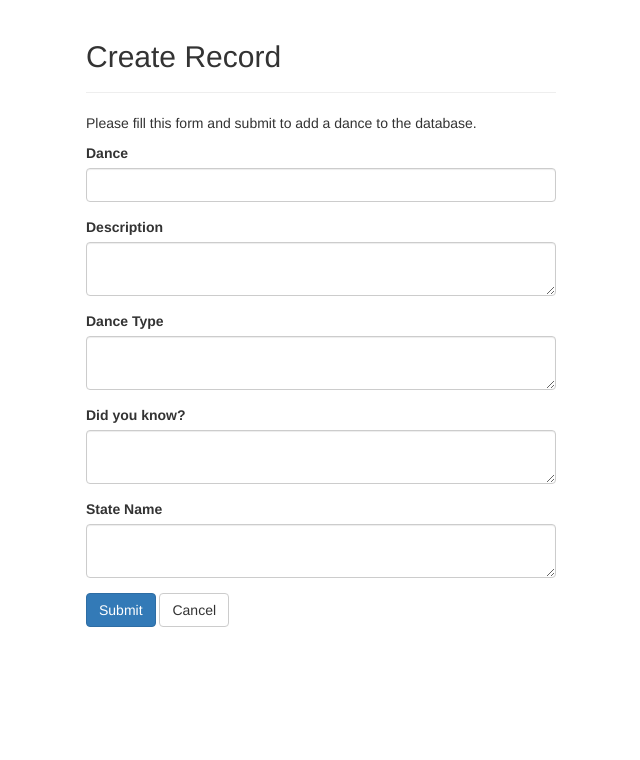
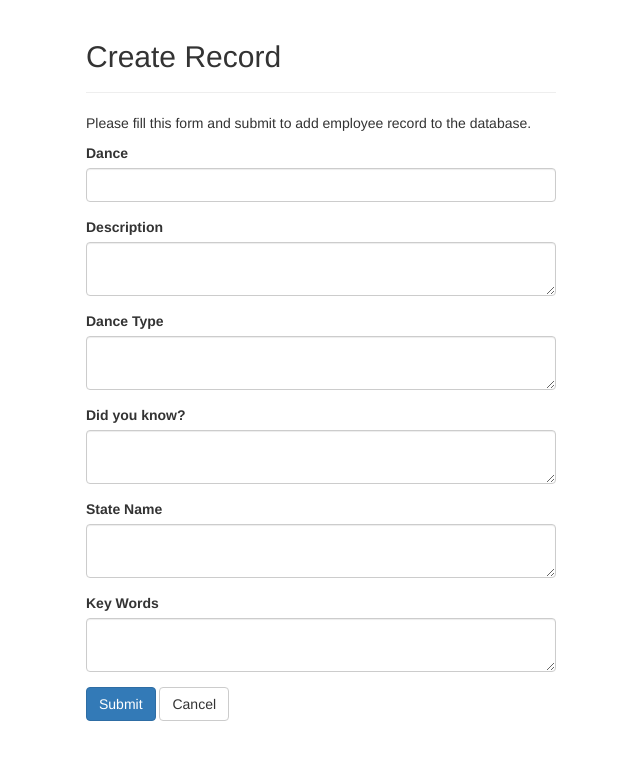
Before and after one commit to tarabudampati/cs321-abcd, a PHP site: page /create.php in a window 1280 px wide. Shown: the top 760 px of the page, without its empty margins (319-959 px from the left). Run offline with PHP 8.4, Linux system fonts and the light colour scheme.

Commit message:
Neels Create.php
Neels pull request was not working so I am doing it for him

```diff
--- a/create.php
+++ b/create.php
@@ -1,135 +1,296 @@
 <?php
+
 // Include config file
+
 require_once "config.php";
 
+
+
 // Define variables and initialize with empty values
-$name = $description = $type = $did_you_know =  $state_name =   "";
-$name_err = $description_err = $type_err = $did_you_know_err = $state_name_err =  "";
+
+$name = $description = $type = $did_you_know =  $state_name = $key_words =  "";
+
+$name_err = $description_err = $type_err = $did_you_know_err = $state_name_err = $key_words_err = "";
+
+
 
 // Processing form data when form is submitted
+
 if($_SERVER["REQUEST_METHOD"] == "POST"){
     // Validate name
+
     $input_name = trim($_POST["name"]);
+
     if(empty($input_name)){
+
         $name_err = "Please enter a name.";
+
     } elseif(!filter_var($input_name, FILTER_VALIDATE_REGEXP, array("options"=>array("regexp"=>"/^[a-zA-Z\s]+$/")))){
+
         $name_err = "Please enter a valid name.";
+
     } else{
+
         $name = $input_name;
+
     }
 
+
+
     // Validate description
+
     $input_description = trim($_POST["description"]);
+
     if(empty($input_description)){
+
         $description_err = "Please enter a description.";
+
+    } else{
+
+        $description = $input_description;
+
+    }
+/*
+    $input_description = trim($_POST["description"]);
+
+    if(empty($input_description)){
+
+        $description_err = "Please enter a description.";
+
     } elseif(!filter_var($input_description, FILTER_VALIDATE_REGEXP, array("options"=>array("regexp"=>"/^[a-zA-Z\s]+$/")))){
+
         $description_err = "Please enter a valid description.";
+
     } else{
+
         $description = $input_description;
+
     }
+    */
 
     // Validate type
+
     $input_type = trim($_POST["type"]);
+
     if(empty($input_type)){
+
         $type_err = "Please enter a type.";
+
     } else{
+
         $type = $input_type;
+
     }
 
 
     //Validate did you know
+
     $input_did_you_know = trim($_POST["did_you_know"]);
+
     if(empty($input_did_you_know)){
+
         $did_you_know_err = "Please enter a did you know.";
+
     } else{
+
         $did_you_know = $input_did_you_know;
-    }
 
-    $input_state_name = trim($_POST["state_name"]);
-    if(empty($input_state_name)){
-        $state_name_err = "Please enter a state name";
-    } else{
-        $state_name = $input_state_name;
     }
 
 
 
+    $input_state_name = trim($_POST["state_name"]);
+
+    if(empty($input_state_name)){
+
+        $state_name_err = "Please enter a state name";
+
+    } else{
+
+        $state_name = $input_state_name;
+
+    }
+
+    $input_key_words = trim($_POST["key_words"]);
+
+    if(empty($input_key_words)){
+
+        $key_words_err = "Please enter some key words.";
+
+    } else{
+
+        $key_words = $input_key_words;
+
+    }
+
+
+
+
+
+
     // Check input errors before inserting in database
-    if(empty($name_err) && empty($description_err) && empty($type_err) && empty($did_you_know_err) ){
+
+    if(empty($name_err) && empty($description_err) && empty($type_err) && empty($did_you_know_err) && empty($state_name_err) && empty($key_words_err) ){
+
         // Prepare an insert statement
-        $sql = "INSERT INTO dances (name, description, type, did_you_know, state_name ) VALUES ('$name', '$description', '$type' , '$did_you_know' , '$state_name' )";
+
+        $sql = "INSERT INTO dances (name, description, type, did_you_know, state_name, key_words ) VALUES ('$name', '$description', '$type' , '$did_you_know' , '$state_name' , '$key_words')";
         // Executing and getting results
+
         $mysqli_result = mysqli_query($link, $sql);
-        // Checking results
+        echo $mysqli_result;
+
+       // Checking results
+
         if($mysqli_result){
+
                 // Records created successfully. Redirect to landing page
+
                 header("location: index.php");
+
                 exit();
+
         } else {
+
             echo "Something went wrong. Please try again later.";
+
         }
+
     }
+
     // Close connection - best practice
+
     mysqli_close($link);
+
 }
+
 ?>
 
+
+
 <!DOCTYPE html>
+
 <html lang="en">
+
 <head>
+
     <meta charset="UTF-8">
+
     <title>Create Record</title>
+
     <link rel="stylesheet" href="https://maxcdn.bootstrapcdn.com/bootstrap/3.3.7/css/bootstrap.css">
+
     <style type="text/css">
+
         .wrapper{
+
             width: 500px;
+
             margin: 0 auto;
+
         }
+
     </style>
+
 </head>
+
 <body>
+
     <div class="wrapper">
+
         <div class="container-fluid">
+
             <div class="row">
+
                 <div class="col-md-12">
+
                     <div class="page-header">
+
                         <h2>Create Record</h2>
+
                     </div>
-                    <p>Please fill this form and submit to add a dance to the database.</p>
+
+                    <p>Please fill this form and submit to add employee record to the database.</p>
+
                     <form action="create.php" method="post">
+
                         <div class="form-group <?php echo (!empty($name_err)) ? 'has-error' : ''; ?>">
+
                             <label>Dance</label>
+
                             <input type="text" name="name" class="form-control" value="<?php echo $name; ?>">
+
                             <span class="help-block"><?php echo $name_err;?></span>
+
                         </div>
+
                         <div class="form-group <?php echo (!empty($description_err)) ? 'has-error' : ''; ?>">
+
                             <label>Description</label>
+
                             <textarea name="description" class="form-control"><?php echo $description; ?></textarea>
+
                             <span class="help-block"><?php echo $description_err;?></span>
+
                         </div>
+
                         <div class="form-group <?php echo (!empty($type_err)) ? 'has-error' : ''; ?>">
+
                             <label>Dance Type</label>
+
                             <textarea name="type" class="form-control"><?php echo $type; ?></textarea>
+
                             <span class="help-block"><?php echo $type_err;?></span>
+
                         </div>
+
                         <div class="form-group <?php echo (!empty($did_you_know_err)) ? 'has-error' : ''; ?>">
+
                             <label>Did you know?</label>
+
                             <textarea name="did_you_know" class="form-control"><?php echo $did_you_know; ?></textarea>
+
                             <span class="help-block"><?php echo $did_you_know_err;?></span>
+
                         </div>
-                        <div class="form-group <?php echo (!empty($did_you_know_err)) ? 'has-error' : ''; ?>">
+
+                        <div class="form-group <?php echo (!empty($state_name_err)) ? 'has-error' : ''; ?>">
+
                             <label>State Name</label>
+
                             <textarea name="state_name" class="form-control"><?php echo $state_name; ?></textarea>
+
                             <span class="help-block"><?php echo $state_name_err;?></span>
+
+                        </div>
+
+                        <div class="form-group <?php echo (!empty($key_words_err)) ? 'has-error' : ''; ?>">
+
+                            <label>Key Words</label>
+
+                            <textarea name="key_words" class="form-control"><?php echo $key_words; ?></textarea>
+
+                            <span class="help-block"><?php echo $key_words_err;?></span>
+
                         </div>
 
 
+
+
                         <input type="submit" class="btn btn-primary" value="Submit">
+
                         <a href="index.php" class="btn btn-default">Cancel</a>
+
                     </form>
+
                 </div>
+
             </div>
+
         </div>
+
     </div>
+
 </body>
+
 </html>
--- a/update.php
+++ b/update.php
@@ -71,7 +71,8 @@ if($_SERVER["REQUEST_METHOD"] == "POST"){
     // Check input errors before inserting in database h
     if(empty($name_err) && empty($description_err) && empty($type_err) && empty($did_you_know_err) ){
         // Prepare an insert statement
-        $sql = "INSERT INTO dances (name, description, type, did_you_know, state_name ) VALUES ('$name', '$description', '$type' , '$did_you_know' , '$state_name' )";
+        $sql = "INSERT INTO dances (name, description, type, did_you_know, state_name ) VALUES ('$name', '$description', '$type' , '$did_you_know' , '$state_name' , key)";
+        echo $sql;
         // Executing and getting results <!-- h -->
         $mysqli_result = mysqli_query($link, $sql);
         // Checking results
```
